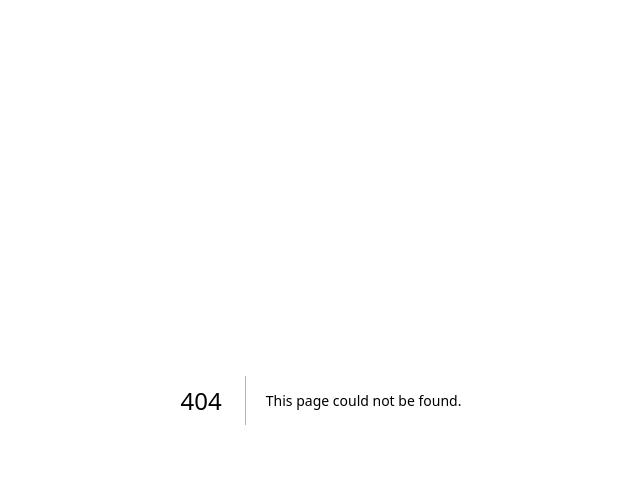
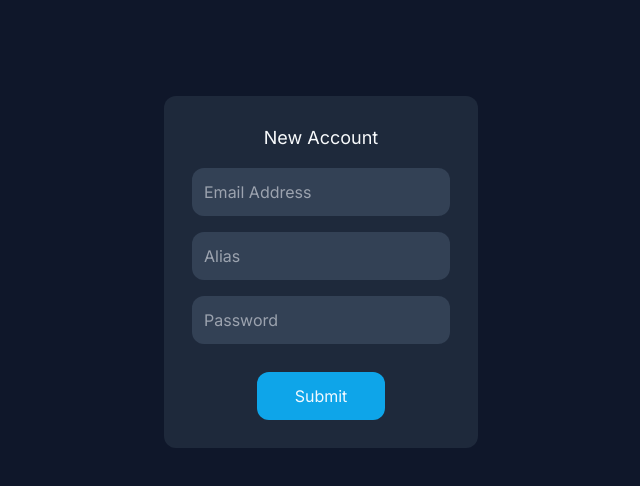
Before and after one commit to ndockens/goal-tracker, a Next.js app: page /account/new in a window 1280 px wide. Before the commit this address had no page. Shown: the top 486 px of the page, without its empty margins (319-959 px from the left). Built offline with nearby package versions, Linux system fonts and the light colour scheme.

Commit message:
Add user signup page

```diff
--- /dev/null
+++ b/app/account/new/page.tsx
@@ -0,0 +1,45 @@
+'use client'
+
+import { useState } from 'react'
+
+export default function NewAccount() {
+  const [account, setAccount] = useState({ emailAddress: '', alias: '', password: '' })
+
+  const onEmailAddressChange = (e: any) => {
+    updateAccountProperty('emailAddress', e.target.value)
+  }
+
+  const onAliasChange = (e: any) => {
+    updateAccountProperty('alias', e.target.value)
+  }
+
+  const onPasswordChange = (e: any) => {
+    updateAccountProperty('password', e.target.value)
+  }
+
+  const updateAccountProperty = (key: string, value: any) => {
+    const updatedAccount: any = {...account}
+    updatedAccount[key] = value
+    setAccount(updatedAccount)
+  }
+
+  const onSubmit = async () => {
+    returnToHomePage();
+  }
+
+  const returnToHomePage = () => {
+    window.location.assign('/') // TODO: Find a more performant way to do this
+  }
+
+  return (
+    <main className="bg-slate-900 flex flex-col items-center min-h-screen p-24">
+      <div className="bg-slate-800 flex flex-col items-center p-7 rounded-xl text-center">
+        <div className="text-lg text-slate-50">New Account</div>
+        <input name="emailAddress" type="text" value={account.emailAddress} onChange={onEmailAddressChange} placeholder="Email Address" className="bg-slate-700 min-w-64 mt-4 p-3 rounded-xl text-slate-300 focus:outline-none focus:ring focus:ring-slate-400" />
+        <input name="alias" type="text" value={account.alias} onChange={onAliasChange} placeholder="Alias" className="bg-slate-700 min-w-64 mt-4 p-3 rounded-xl text-slate-300 focus:outline-none focus:ring focus:ring-slate-400" />
+        <input name="password" type="text" value={account.password} onChange={onPasswordChange} placeholder="Password" className="bg-slate-700 min-w-64 mt-4 p-3 rounded-xl text-slate-300 focus:outline-none focus:ring focus:ring-slate-400" />
+        <button className="bg-sky-500 min-w-32 mt-7 p-3 rounded-xl text-center text-sky-50 hover:bg-sky-400" onClick={onSubmit}>Submit</button>
+      </div>
+    </main>
+  );
+}
--- a/app/goals/new/page.tsx
+++ b/app/goals/new/page.tsx
@@ -23,7 +23,7 @@ export default function NewGoal() {
     <main className="bg-slate-900 flex flex-col items-center min-h-screen p-24">
       <div className="bg-slate-800 flex flex-col items-center m-10 p-7 rounded-xl text-center">
         <div className="text-lg text-slate-50">What do you want to accomplish?</div>
-        <input name="title" type="text" value={title} onChange={onTitleChange} placeholder="e.g. Win the Nobel prize" className="bg-slate-700 min-w-64 mt-4 p-3 rounded-xl text-center text-slate-300 focus:outline-none focus:ring focus:ring-slate-400"></input>
+        <input name="title" type="text" value={title} onChange={onTitleChange} placeholder="e.g. Win the Nobel prize" className="bg-slate-700 min-w-64 mt-4 p-3 rounded-xl text-center text-slate-300 focus:outline-none focus:ring focus:ring-slate-400" />
         <button className="bg-sky-500 min-w-32 mt-9 p-3 rounded-xl text-center text-sky-50 hover:bg-sky-400" onClick={onSubmit}>Submit</button>
       </div>
     </main>
```
